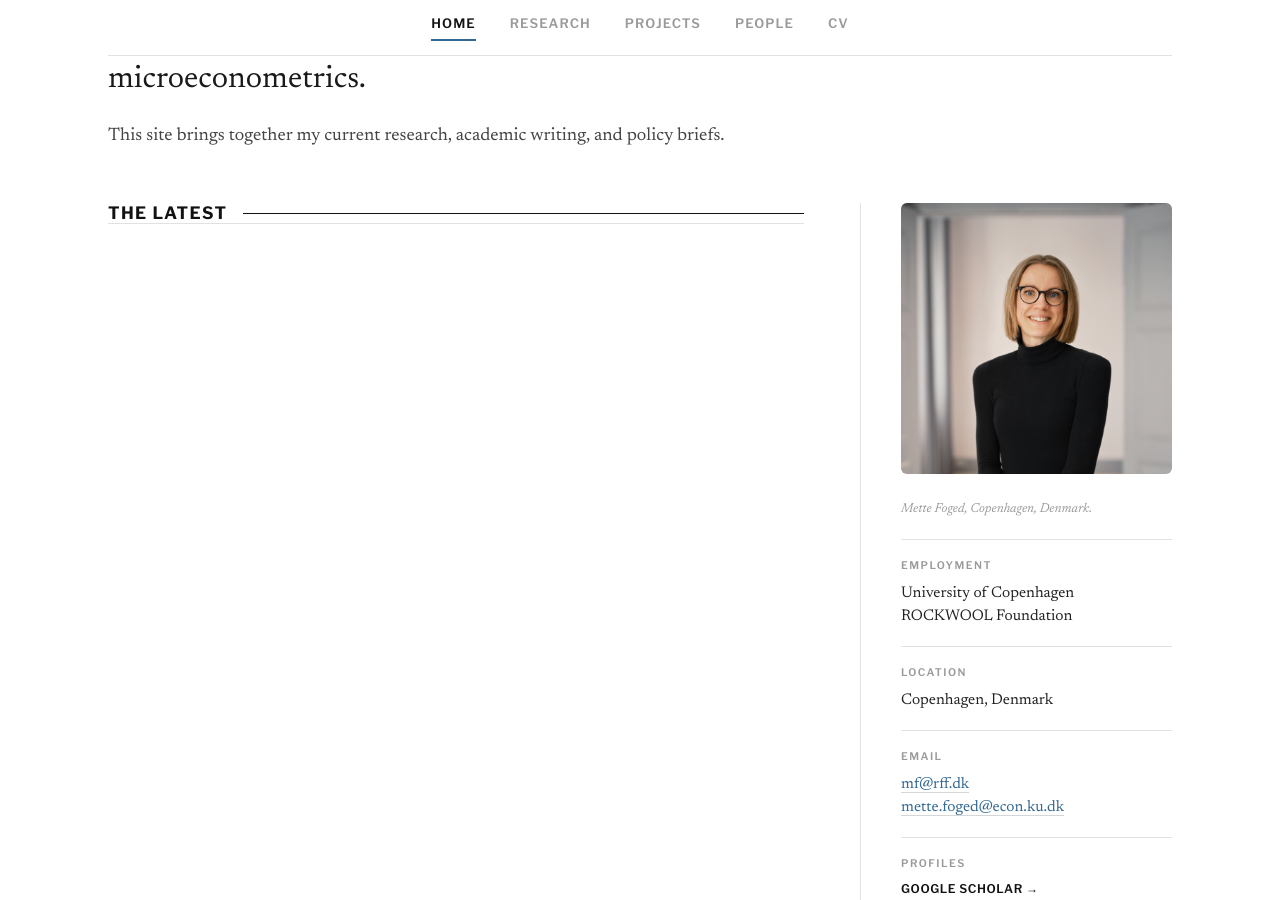
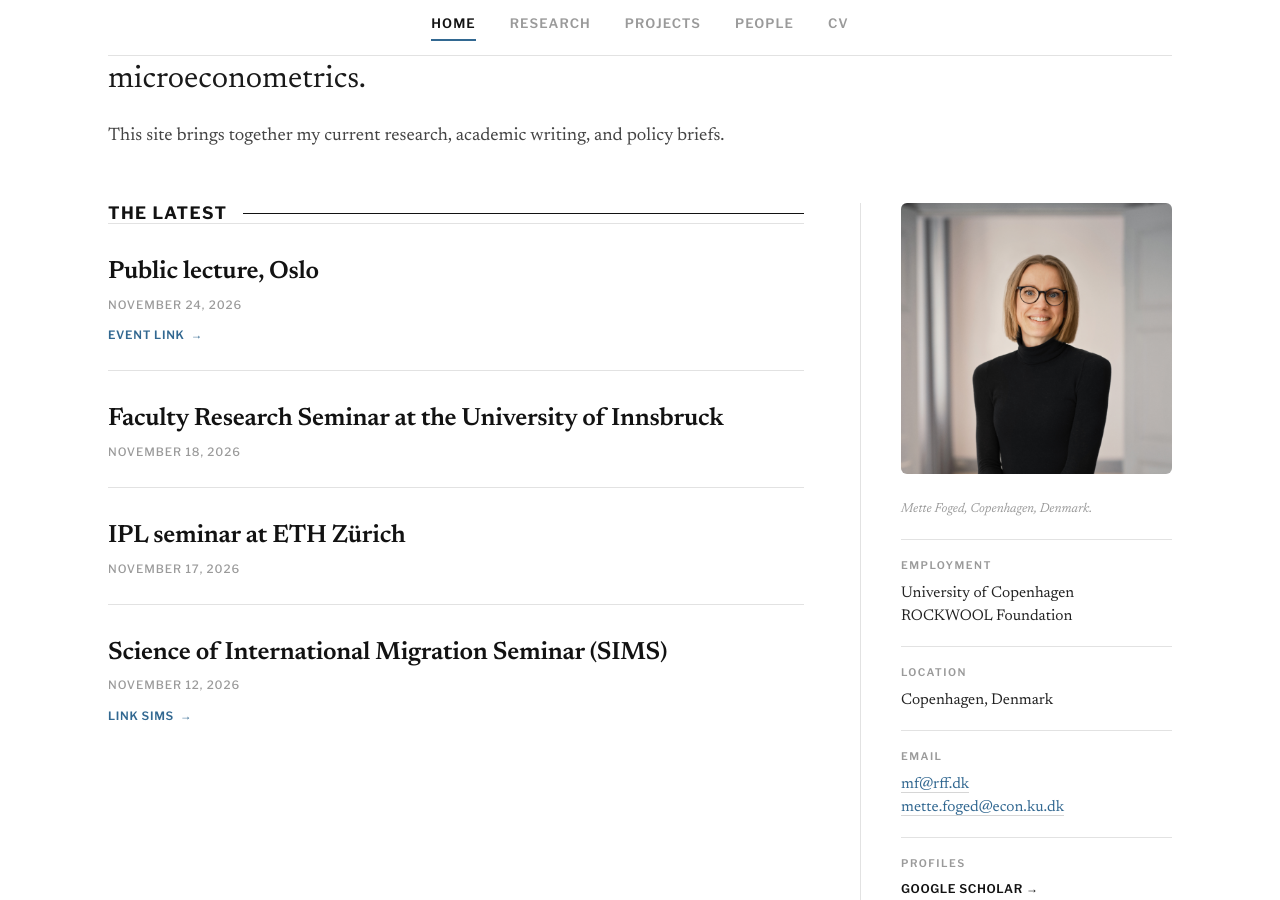
Before and after one commit to mettefoged/mettefoged.github.io, a Jekyll site: the page built from _pages/home.md, in a window 1280 px wide and 900 px high, scrolled down 265 px. Built offline with Jekyll 4.4.1, drawn with Linux system fonts in a browser that asks for light colours.

Commit message:
Add upcoming events to news.yml

```diff
--- a/_data/news.yml
+++ b/_data/news.yml
@@ -9,3 +9,21 @@
 #   link:
 #     label: "Read more"
 #     url: "https://example.com"
+
+- date: 2026-11-24
+  title: "Public lecture, Oslo"
+  link:
+    label: "Event link"
+    url: "https://sprakradet.no/aktuelt/rapportlansering-norsk-i-kvardagen-sprakkompetanse-blant-innvandrarar-fra-polen-litauen-og-ukraina/"
+
+- date: 2026-11-18
+  title: "Faculty Research Seminar at the University of Innsbruck"
+
+- date: 2026-11-17
+  title: "IPL seminar at ETH Zürich"
+
+- date: 2026-11-12
+  title: "Science of International Migration Seminar (SIMS)"
+  link:
+    label: "Link SIMS"
+    url: "https://immigrationlab.org/science-of-international-migration-seminar-sims/"
```
